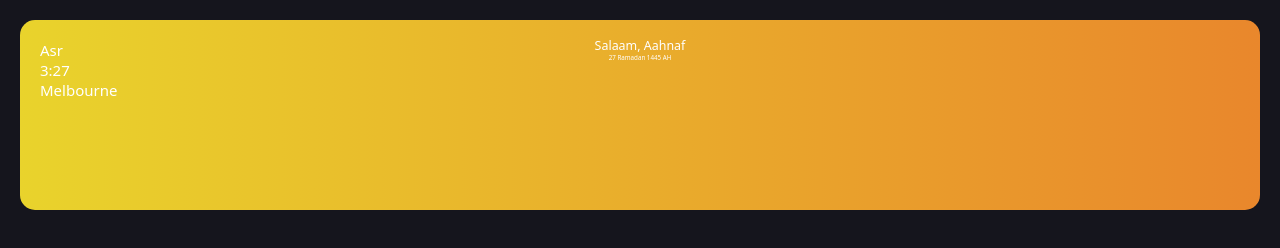
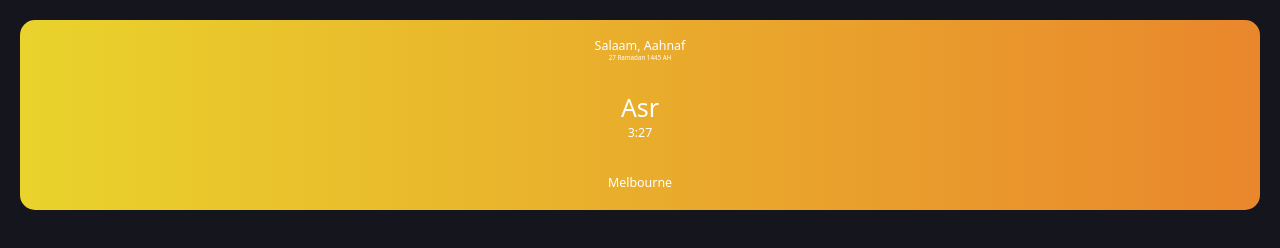
Before and after one commit to fluffnuff/Deen-Assistant, a website: page src/index.html in a window 1280 px wide. Drawn offline with nearby package versions, Linux system fonts and the light colour scheme; files that its build step writes are made by us from their sources.

Commit message:
updated header

```diff
--- a/src/sass/header.scss
+++ b/src/sass/header.scss
@@ -10,6 +10,17 @@ header {
     margin: 20px;
     background: linear-gradient(to right, #e9d32c, #e9872c);
     padding: 20px;
+
+    .header-container {
+        @include place(middle);
+        position: relative;
+        height: 100%;
+        max-width: 250px;
+
+        & > * {
+            opacity: 0;
+        }
+    }
 
     .greeting {
         @include place(middle);
@@ -24,16 +35,33 @@ header {
         }
 
         scale: 0;
-        opacity: 0;
 
         @include salam-intro-animation();
     }
 
-    // .next-prayer {
+    .next-prayer {
+        @include place(middle);
+        @include flexbox(column, center, center);
 
-    // }
+        .prayer-name {
+            font-size: $salam-font-size;
+        }
 
-    // .loc {
+        .prayer-time {
+            font-size: 0.5 * $salam-font-size;
+        }
 
-    // }
+        scale: 1;
+
+        animation: fade-in 1s ease-in 2s forwards;
+    }
+
+    .loc {
+        @include place(middle-bottom);
+        bottom: 15%;
+        font-size: $salam-font-size;
+        scale: 0.5;
+
+        animation: fade-in 1s ease-in 2s forwards;
+    }
 }
```
